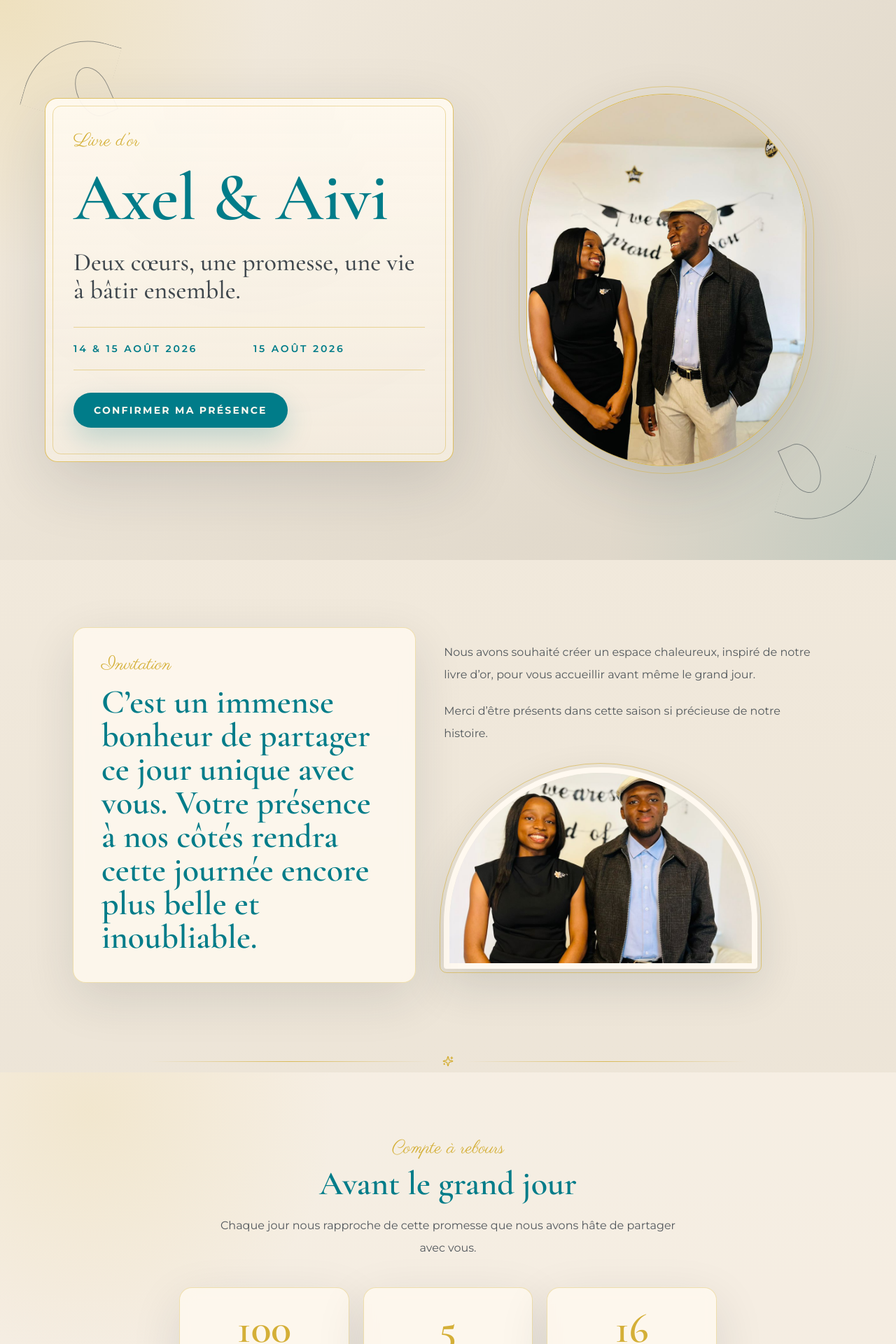
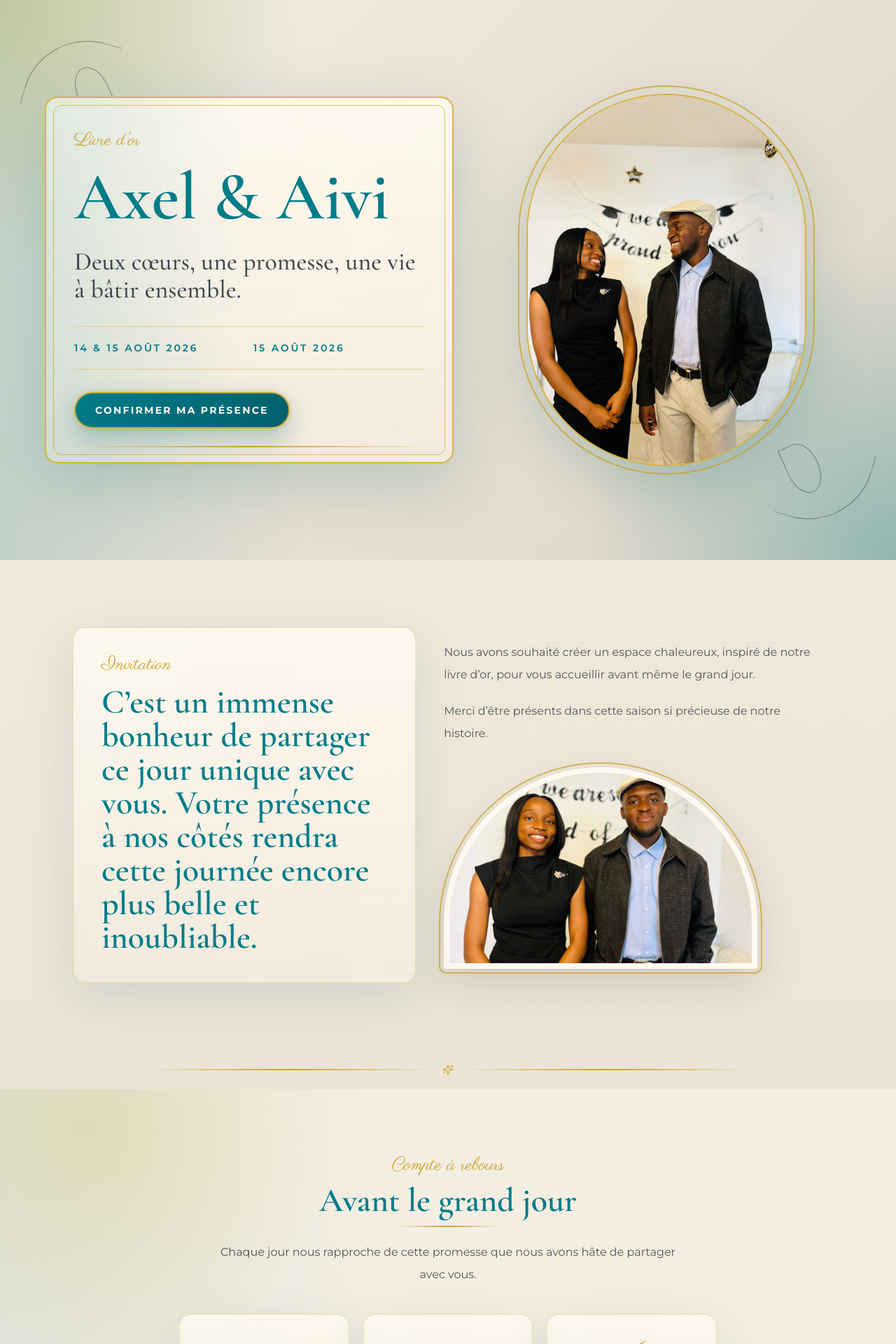
Before and after one commit to aubinaso/wedding-website, a React (Vite) app: page / in a window 1280 px wide. Shown: the top 1920 px of the page at 70% size. Built offline with nearby package versions, Linux system fonts and the light colour scheme.

Commit message:
mise à jour

```diff
--- a/src/App.jsx
+++ b/src/App.jsx
@@ -124,7 +124,9 @@ const wedding = {
     ivory: '#F5EDE0',
     champagne: '#D9D1C3',
     gold: '#D4AF37',
+    richGold: '#C9A227',
     teal: '#007C89',
+    darkTeal: '#005F6B',
     white: '#FFF9F0',
     text: '#1F2933',
   },
@@ -134,7 +136,9 @@ const themeVars = {
   '--color-ivory': wedding.theme.ivory,
   '--color-champagne': wedding.theme.champagne,
   '--color-gold': wedding.theme.gold,
+  '--color-rich-gold': wedding.theme.richGold,
   '--color-teal': wedding.theme.teal,
+  '--color-dark-teal': wedding.theme.darkTeal,
   '--color-white': wedding.theme.white,
   '--color-text': wedding.theme.text,
 };
@@ -594,7 +598,7 @@ function App() {
         <p className="mx-auto mt-4 max-w-2xl text-sm leading-7 text-cream/80">
           Merci de faire partie de notre histoire.
         </p>
-        <a href={wedding.rsvpLink} className="footer-link mt-6 inline-flex">
+        <a href={wedding.rsvpFormLink} target="_blank" rel="noreferrer" className="footer-link mt-6 inline-flex">
           Confirmer ma présence
         </a>
       </footer>
--- a/src/index.css
+++ b/src/index.css
@@ -21,8 +21,8 @@ body {
   margin: 0;
   min-width: 320px;
   background:
-    radial-gradient(circle at 12% 8%, rgba(212, 175, 55, 0.14), transparent 22rem),
-    radial-gradient(circle at 88% 18%, rgba(0, 124, 137, 0.12), transparent 22rem),
+    radial-gradient(circle at 12% 8%, rgba(212, 175, 55, 0.24), transparent 22rem),
+    radial-gradient(circle at 88% 18%, rgba(0, 124, 137, 0.22), transparent 22rem),
     linear-gradient(180deg, #F5EDE0 0%, #D9D1C3 48%, #F5EDE0 100%);
 }
 
@@ -35,7 +35,7 @@ body {
   position: relative;
   color: var(--color-text);
   background:
-    linear-gradient(180deg, var(--color-ivory) 0%, var(--color-champagne) 52%, var(--color-ivory) 100%);
+    linear-gradient(180deg, var(--color-ivory) 0%, var(--color-champagne) 44%, var(--color-ivory) 100%);
 }
 
 .site-bg::before {
@@ -54,18 +54,20 @@ body {
 
 .hero-section {
   background:
-    radial-gradient(circle at top left, rgba(212, 175, 55, 0.2), transparent 24rem),
-    radial-gradient(circle at bottom right, rgba(0, 124, 137, 0.12), transparent 26rem),
-    linear-gradient(135deg, rgba(245, 237, 224, 0.96), rgba(217, 209, 195, 0.92));
+    linear-gradient(90deg, rgba(0, 124, 137, 0.18), transparent 34%),
+    radial-gradient(circle at top left, rgba(212, 175, 55, 0.34), transparent 24rem),
+    radial-gradient(circle at bottom right, rgba(0, 124, 137, 0.34), transparent 28rem),
+    linear-gradient(135deg, rgba(245, 237, 224, 0.96), rgba(217, 209, 195, 0.88));
 }
 
 .hero-card {
-  border: 1px solid rgba(212, 175, 55, 0.72);
+  border: 2px solid rgba(212, 175, 55, 0.92);
   border-radius: 18px;
   background:
-    linear-gradient(180deg, rgba(255, 249, 240, 0.94), rgba(245, 237, 224, 0.84)),
-    radial-gradient(circle at top, rgba(212, 175, 55, 0.12), transparent 32rem);
-  box-shadow: 0 28px 90px rgba(31, 41, 51, 0.15);
+    linear-gradient(90deg, rgba(0, 124, 137, 0.12), transparent 48%),
+    linear-gradient(180deg, rgba(255, 249, 240, 0.96), rgba(245, 237, 224, 0.84)),
+    radial-gradient(circle at top, rgba(212, 175, 55, 0.22), transparent 32rem);
+  box-shadow: 0 30px 96px rgba(0, 95, 107, 0.2);
   animation: floatIn 900ms ease-out both;
 }
 
@@ -74,8 +76,18 @@ body {
   inset: 10px;
   pointer-events: none;
   content: '';
-  border: 1px solid rgba(212, 175, 55, 0.42);
+  border: 1px solid rgba(212, 175, 55, 0.78);
   border-radius: 12px;
+}
+
+.hero-card::after {
+  position: absolute;
+  left: 2rem;
+  right: 2rem;
+  bottom: 1.35rem;
+  height: 2px;
+  content: '';
+  background: linear-gradient(90deg, transparent, var(--color-rich-gold), transparent);
 }
 
 .floral-corner {
@@ -92,7 +104,7 @@ body {
 .placeholder-flower::after {
   position: absolute;
   content: '';
-  border-color: rgba(212, 175, 55, 0.72);
+  border-color: rgba(201, 162, 39, 0.92);
 }
 
 .floral-corner::before {
@@ -130,8 +142,9 @@ body {
 
 .soft-band {
   background:
-    radial-gradient(circle at 10% 10%, rgba(212, 175, 55, 0.12), transparent 22rem),
-    rgba(255, 249, 240, 0.46);
+    linear-gradient(90deg, rgba(0, 124, 137, 0.08), transparent 42%),
+    radial-gradient(circle at 10% 10%, rgba(212, 175, 55, 0.22), transparent 22rem),
+    rgba(255, 249, 240, 0.5);
 }
 
 .teal-band,
@@ -139,20 +152,39 @@ body {
 .faith-section,
 .footer-shell {
   background:
-    radial-gradient(circle at top left, rgba(212, 175, 55, 0.18), transparent 22rem),
-    linear-gradient(135deg, var(--color-teal), var(--color-teal));
+    radial-gradient(circle at top left, rgba(212, 175, 55, 0.26), transparent 22rem),
+    radial-gradient(circle at bottom right, rgba(212, 175, 55, 0.16), transparent 20rem),
+    linear-gradient(135deg, var(--color-teal), var(--color-dark-teal));
 }
 
 .script-label {
   font-family: 'Parisienne', cursive;
   font-size: 1.65rem;
   line-height: 1;
-  color: var(--color-gold);
+  color: var(--color-rich-gold);
 }
 
 .section-title {
   @apply mt-3 font-serif text-4xl font-semibold leading-tight sm:text-5xl;
+  position: relative;
+  display: inline-block;
   color: var(--color-teal);
+}
+
+.section-title::after {
+  display: block;
+  width: min(9rem, 60%);
+  height: 2px;
+  margin-top: 0.75rem;
+  content: '';
+  background: linear-gradient(90deg, var(--color-rich-gold), transparent);
+}
+
+.text-center .section-title::after,
+.mx-auto.text-center .section-title::after {
+  margin-right: auto;
+  margin-left: auto;
+  background: linear-gradient(90deg, transparent, var(--color-rich-gold), transparent);
 }
 
 .section-title-light {
@@ -173,8 +205,10 @@ body {
 .story-card {
   border: 1px solid rgba(212, 175, 55, 0.34);
   border-radius: 18px;
-  background: rgba(255, 249, 240, 0.82);
-  box-shadow: 0 22px 70px rgba(31, 41, 51, 0.12);
+  background:
+    linear-gradient(180deg, rgba(255, 249, 240, 0.9), rgba(245, 237, 224, 0.78)),
+    linear-gradient(90deg, rgba(0, 124, 137, 0.05), transparent);
+  box-shadow: 0 22px 70px rgba(0, 95, 107, 0.12);
   backdrop-filter: blur(10px);
 }
 
@@ -189,7 +223,7 @@ body {
 .lux-card:hover {
   border-color: rgba(212, 175, 55, 0.66);
   transform: translateY(-4px);
-  box-shadow: 0 26px 78px rgba(31, 41, 51, 0.16);
+  box-shadow: 0 26px 78px rgba(0, 95, 107, 0.18);
 }
 
 .story-icon {
@@ -199,7 +233,7 @@ body {
   align-items: center;
   justify-content: center;
   color: var(--color-teal);
-  border: 1px solid rgba(212, 175, 55, 0.62);
+  border: 2px solid rgba(212, 175, 55, 0.78);
   border-radius: 999px;
   background: rgba(217, 209, 195, 0.54);
 }
@@ -207,7 +241,7 @@ body {
 .story-photo {
   height: 13rem;
   width: 100%;
-  border: 1px solid rgba(212, 175, 55, 0.5);
+  border: 2px solid rgba(212, 175, 55, 0.72);
   border-radius: 120px 120px 18px 18px;
   object-fit: cover;
   object-position: center;
@@ -230,7 +264,7 @@ body {
   border-radius: 999px 999px 18px 18px;
   object-fit: cover;
   object-position: center;
-  outline: 1px solid rgba(212, 175, 55, 0.58);
+  outline: 2px solid rgba(201, 162, 39, 0.7);
   outline-offset: 5px;
   box-shadow: 0 24px 64px rgba(31, 41, 51, 0.14);
 }
@@ -243,23 +277,26 @@ body {
 
 .premium-button {
   color: #fff9f0;
-  border: 1px solid rgba(0, 124, 137, 0.9);
-  background: var(--color-teal);
-  box-shadow: 0 16px 38px rgba(0, 124, 137, 0.22);
+  border: 2px solid rgba(212, 175, 55, 0.92);
+  background: linear-gradient(135deg, var(--color-teal), var(--color-dark-teal));
+  box-shadow:
+    0 16px 38px rgba(0, 95, 107, 0.3),
+    0 0 0 4px rgba(212, 175, 55, 0.12);
 }
 
 .secondary-button,
 .footer-link {
   color: var(--color-teal);
-  border: 1px solid rgba(212, 175, 55, 0.72);
+  border: 2px solid rgba(212, 175, 55, 0.82);
   background: rgba(255, 249, 240, 0.82);
 }
 
 .premium-button:hover,
 .secondary-button:hover,
 .footer-link:hover {
-  color: var(--color-text);
-  background: var(--color-gold);
+  color: #fff9f0;
+  border-color: var(--color-rich-gold);
+  background: var(--color-dark-teal);
   transform: translateY(-4px);
 }
 
@@ -270,13 +307,13 @@ body {
 }
 
 .gold-divider {
-  @apply mx-auto flex w-full max-w-4xl items-center justify-center gap-4 px-5 py-2 text-gold;
+  @apply mx-auto flex w-full max-w-4xl items-center justify-center gap-4 px-5 py-5 text-gold;
 }
 
 .gold-divider span {
-  height: 1px;
+  height: 2px;
   flex: 1;
-  background: linear-gradient(90deg, transparent, rgba(212, 175, 55, 0.8), transparent);
+  background: linear-gradient(90deg, transparent, var(--color-rich-gold), transparent);
 }
 
 .hero-oval,
@@ -286,18 +323,18 @@ body {
   align-items: center;
   justify-content: center;
   overflow: hidden;
-  border: 1px solid rgba(212, 175, 55, 0.82);
+  border: 2px solid rgba(212, 175, 55, 0.95);
   background:
     radial-gradient(circle at top, rgba(212, 175, 55, 0.18), transparent 45%),
     linear-gradient(180deg, rgba(255, 249, 240, 0.95), rgba(217, 209, 195, 0.72));
-  box-shadow: 0 28px 80px rgba(31, 41, 51, 0.16);
+  box-shadow: 0 30px 86px rgba(0, 95, 107, 0.22);
 }
 
 .hero-oval {
   width: min(82vw, 25rem);
   min-height: 33rem;
   border-radius: 999px;
-  outline: 1px solid rgba(212, 175, 55, 0.48);
+  outline: 2px solid rgba(201, 162, 39, 0.74);
   outline-offset: 10px;
   object-fit: cover;
   object-position: center;
@@ -358,9 +395,9 @@ body {
 
 .program-card,
 .verse-card {
-  border: 1px solid rgba(212, 175, 55, 0.28);
+  border: 1px solid rgba(212, 175, 55, 0.46);
   border-radius: 18px;
-  background: rgba(255, 249, 240, 0.08);
+  background: rgba(255, 249, 240, 0.1);
   padding: 1.5rem;
   transition: transform 300ms ease, border-color 300ms ease, background 300ms ease;
 }
@@ -368,7 +405,7 @@ body {
 .program-card:hover,
 .verse-card:hover {
   border-color: rgba(212, 175, 55, 0.72);
-  background: rgba(255, 249, 240, 0.13);
+  background: rgba(255, 249, 240, 0.18);
   transform: translateY(-4px);
 }
 
@@ -391,11 +428,13 @@ body {
 .gallery-image {
   height: 16rem;
   width: 100%;
-  border: 1px solid rgba(212, 175, 55, 0.36);
+  border: 3px solid #fff9f0;
   border-radius: 140px 140px 18px 18px;
   object-fit: cover;
   object-position: center;
-  box-shadow: 0 22px 60px rgba(31, 41, 51, 0.13);
+  outline: 2px solid rgba(201, 162, 39, 0.58);
+  outline-offset: 3px;
+  box-shadow: 0 22px 60px rgba(0, 95, 107, 0.15);
   transition: transform 420ms ease, border-color 420ms ease, box-shadow 420ms ease;
 }
 
@@ -432,13 +471,14 @@ body {
 .mobile-rsvp {
   @apply fixed bottom-4 left-4 right-4 z-50 inline-flex items-center justify-center gap-2 rounded-full px-6 py-4 text-sm font-bold uppercase tracking-[0.18em] shadow-lg transition sm:hidden;
   color: #fff9f0;
-  border: 1px solid rgba(0, 124, 137, 0.72);
-  background: var(--color-teal);
+  border: 2px solid rgba(212, 175, 55, 0.92);
+  background: linear-gradient(135deg, var(--color-teal), var(--color-dark-teal));
+  box-shadow: 0 14px 34px rgba(0, 95, 107, 0.3);
 }
 
 .mobile-rsvp:hover {
   color: var(--color-text);
-  background: var(--color-gold);
+  background: var(--color-rich-gold);
   transform: translateY(-3px);
 }
 
--- a/tailwind.config.js
+++ b/tailwind.config.js
@@ -7,7 +7,9 @@ export default {
         champagne: '#D9D1C3',
         ivory: '#F5EDE0',
         gold: '#D4AF37',
+        richGold: '#C9A227',
         teal: '#007C89',
+        darkTeal: '#005F6B',
         white: '#FFF9F0',
         cream: '#FFF9F0',
         text: '#1F2933',
```
